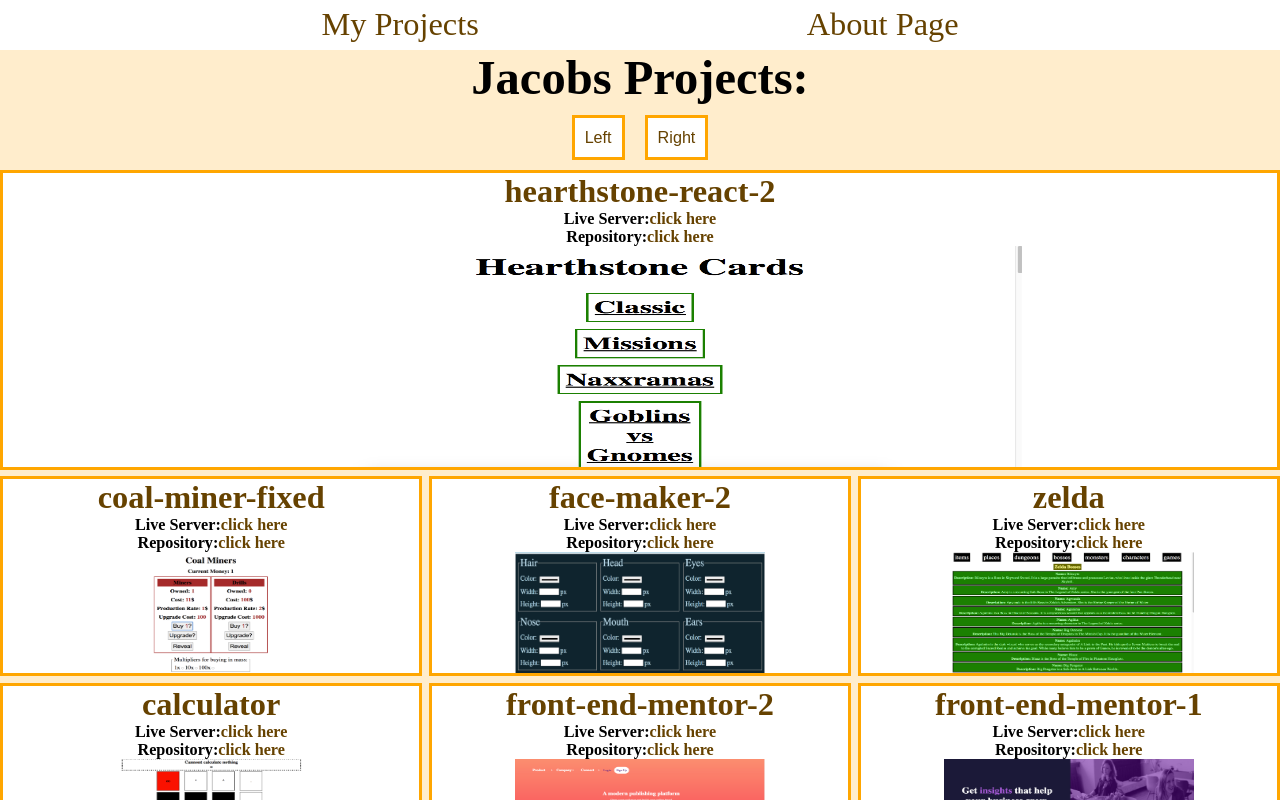
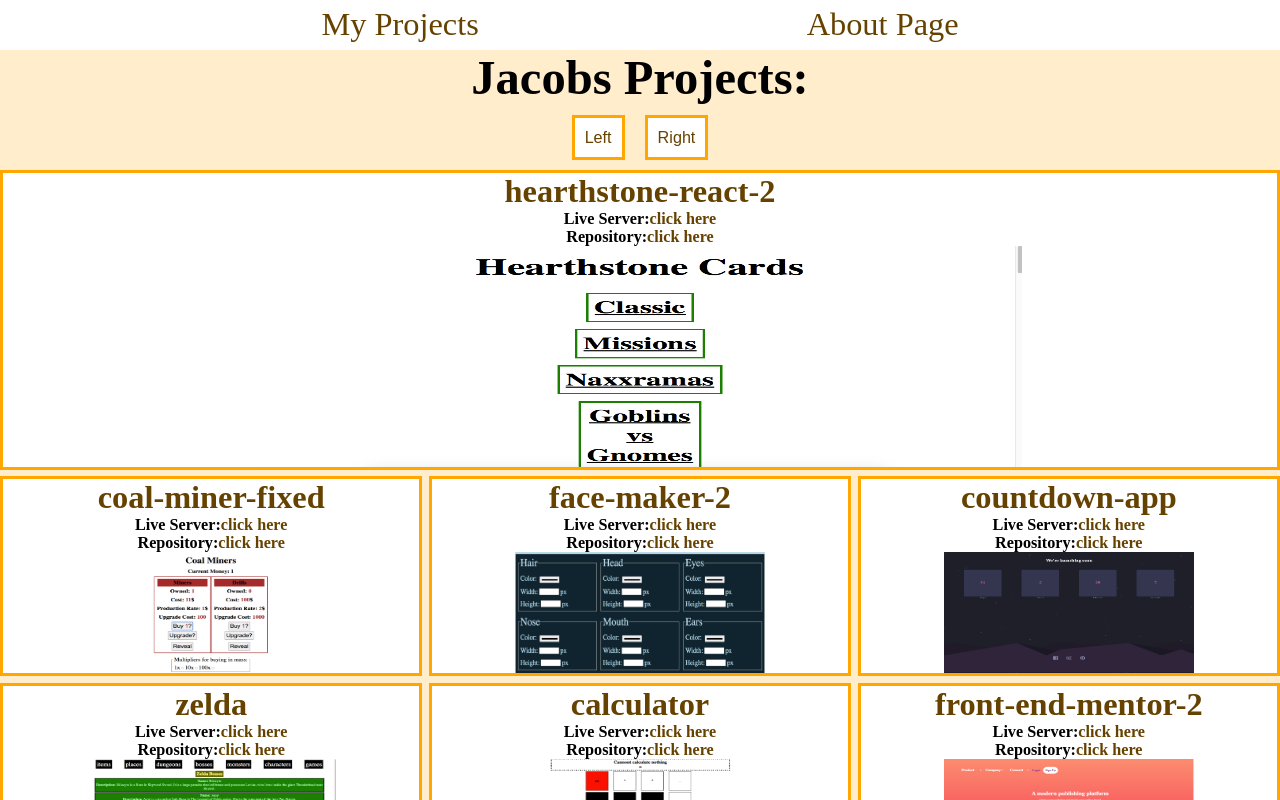
Before and after one commit to collerhatguy/portfolio-react, a React (Create React App) app: page /projects in a window 1280 px wide. Shown: the top 800 px of the page. Built offline with nearby package versions, Linux system fonts and the light colour scheme; the HTML template or start-up script is replaced by a standard one.

Commit message:
another project

```diff
--- a/src/components/ProjectPage.js
+++ b/src/components/ProjectPage.js
@@ -7,6 +7,7 @@ export default function ProjectPage() {
       "hearthstone-react-2",
       "coal-miner-fixed",
       "face-maker-2",
+      "countdown-app",
       "zelda",
       "calculator",
       "front-end-mentor-2",
```
Also changed, not shown: public/projectPhotos/countdown-app.png (added), 1 other file (tests, documents, lock files or other folders).
